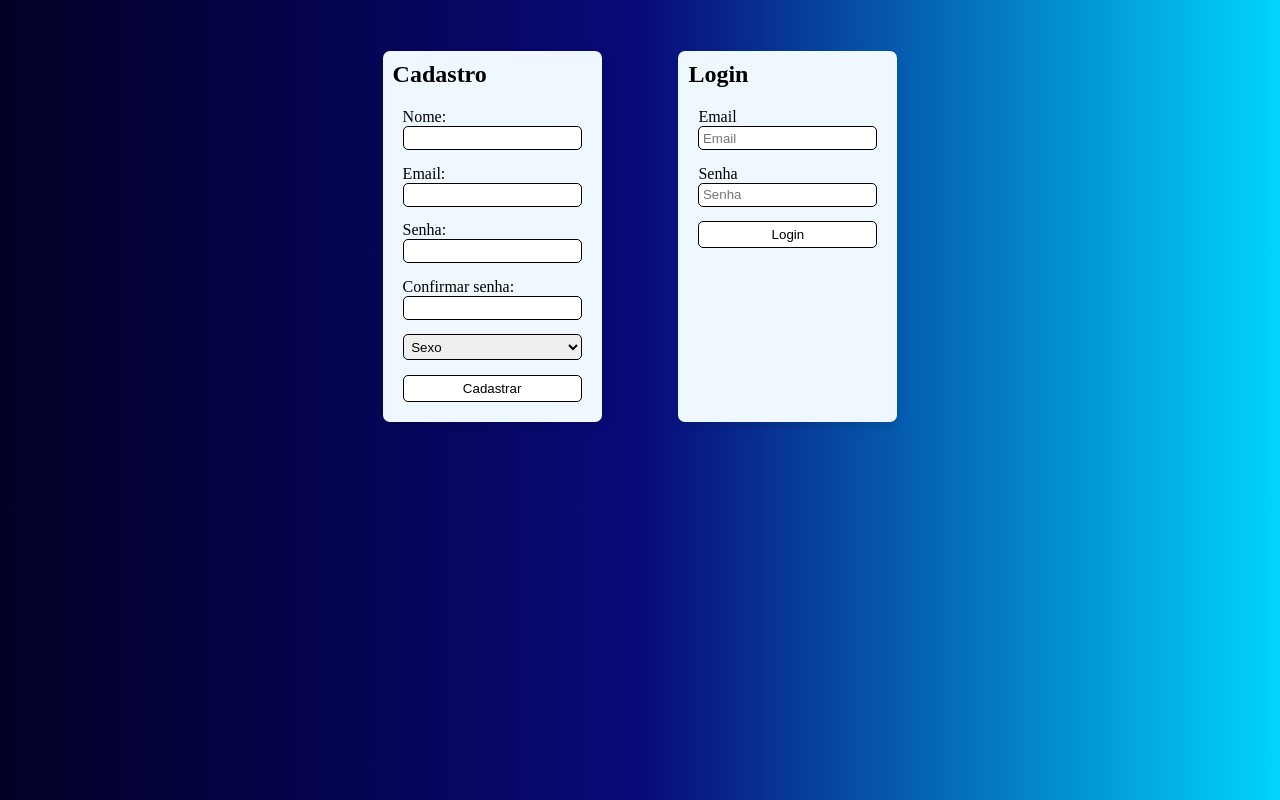
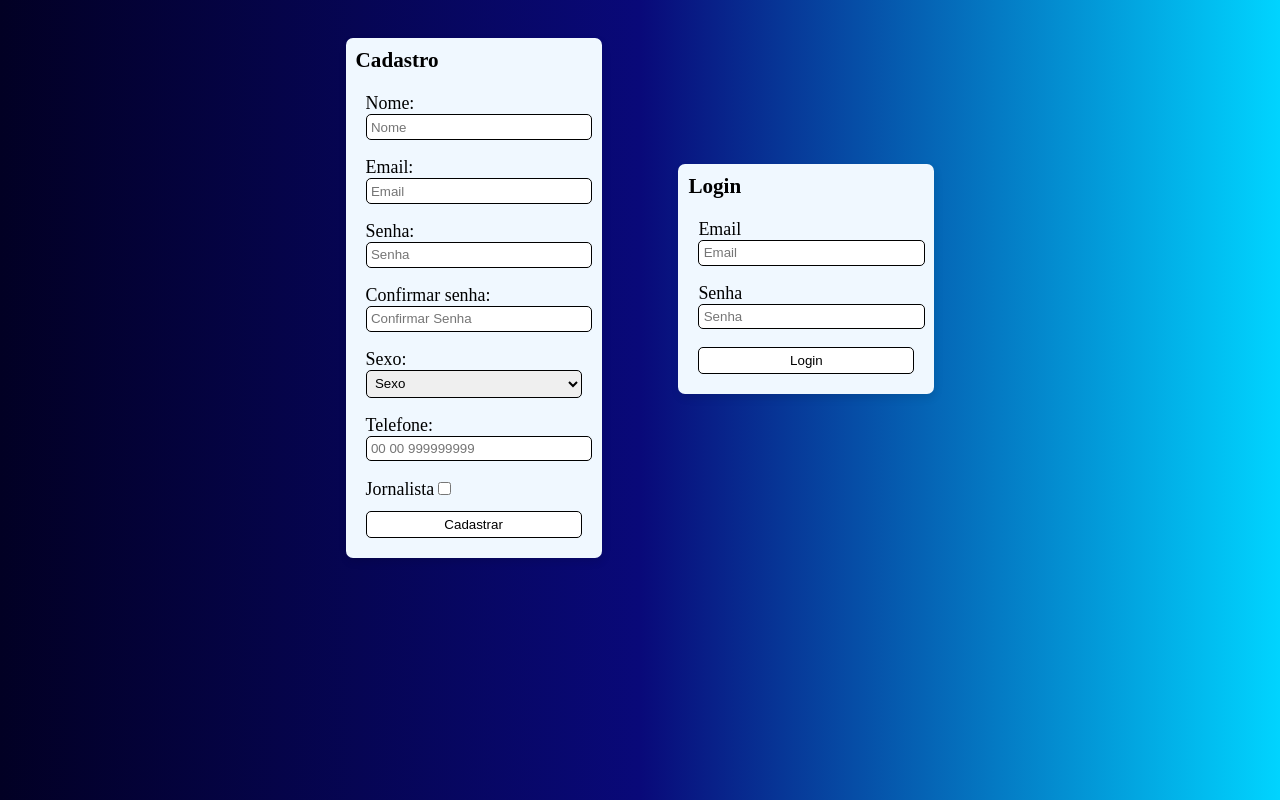
Before and after one commit to lencol-oxidavel/PP-2025, a PHP site: page /cadastrologin.php in a window 1280 px wide. Run offline with PHP 8.4, Linux system fonts and the light colour scheme.

Commit message:
gambiarra pra chegar no resultado mas funcionou

```diff
--- a/assets/stylelogin.css
+++ b/assets/stylelogin.css
@@ -4,6 +4,7 @@
 }
 
 .containerr {
+    width: 100%;
     display: flex;
     justify-content: center;
 }
@@ -11,7 +12,9 @@ select {
     margin-bottom: 10px;
 }
 
-input, select {
+.input, .select {
+    width: 100%;
+    height: auto;
     margin-bottom: 8%;
     padding: 2%;
     border: 1px solid black;
@@ -22,7 +25,13 @@ input, select {
     flex-direction: column;
     padding: 20px;
 }
-h2{
+
+label {
+    font-size: 1.4vw;
+}
+
+h2 {
+    font-size: 1.65vw;
     padding-left: 10px;
     padding-top: 10px;
     font-style: normal;
@@ -50,17 +59,20 @@ button {
 }
 
 .login, .cadastro {
-    width: auto;
+    display: flex;
+    flex-direction: column;
+    width: 20%;
     border-radius: 7px;
     box-shadow: 1px 4px 8px rgba(0, 0, 0, 0.1);
     background-color: aliceblue;
-    margin-top: 4%;
 }
 .login {
     margin-left: 3%;
+    align-self: center;
 }
 
 .cadastro {
+    margin-top: 3%;
     margin-right: 3%;
 }
 
@@ -69,9 +81,16 @@ html {
 }
 
 body {
+    display: flex;
+    align-items: flex-start;
+    justify-content: center;
     width: 100%;
     height: auto;
     background: #020024;
     background: linear-gradient(
     90deg,rgba(2, 0, 36, 1) 0%, rgba(9, 9, 121, 1) 50%, rgba(0, 212, 255, 1) 100%);
 }
+
+.check {
+    margin-bottom: 5%;
+}
--- a/cadastrologin.php
+++ b/cadastrologin.php
@@ -11,21 +11,28 @@
 <div class="containerr">
     <div class="cadastro">
         <h2>Cadastro</h2>
-        <form class="cad-form" action="">
+        <form class="cad-form" action="" method="">
             <input type="hidden" name="">
             <label for="Nome">Nome: </label>
-            <input class="fradius" type="text" name="Nome" required>
+            <input class="fradius input" type="text" name="Nome" placeholder="Nome" required>
             <label for="Email">Email: </label>
-            <input class="fradius" type="email" name="Email" required>
+            <input class="fradius input" type="email" name="Email" placeholder="Email" required>
             <label for="Senha">Senha: </label>
-            <input class="fradius" type="password" name="Senha" required>
+            <input class="fradius input" type="password" name="Senha" placeholder="Senha" required>
             <label for="Conf">Confirmar senha:</label>
-            <input class="fradius" type="password" name="Conf" required>
-            <select class="fradius" name="">
+            <input class="fradius input" type="password" name="Conf" placeholder="Confirmar Senha" required>
+            <label for="Sexo">Sexo: </label>
+            <select class="fradius select" name="Sexo">
                 <option value="" selected disabled>Sexo</option>
                 <option value="F">Feminino</option>
                 <option value="M">Masculino</option>
             </select>
+            <label for="Telefone">Telefone: </label>
+            <input class="fradius input" type="tel" name="Telefone" pattern="[0-9]{00}[0-9]{2}-[0-9]{4-3}-[0-9]{2}-[0-9]{3}" placeholder="00 00 999999999" required>
+            <div class="check">
+                <label for="CheckJ">Jornalista</label>
+                <input type="checkbox" name="CheckJ" id="">
+            </div>
             <button class="button" type="submit"><span>Cadastrar</span></button>
         </form>
     </div>
```
